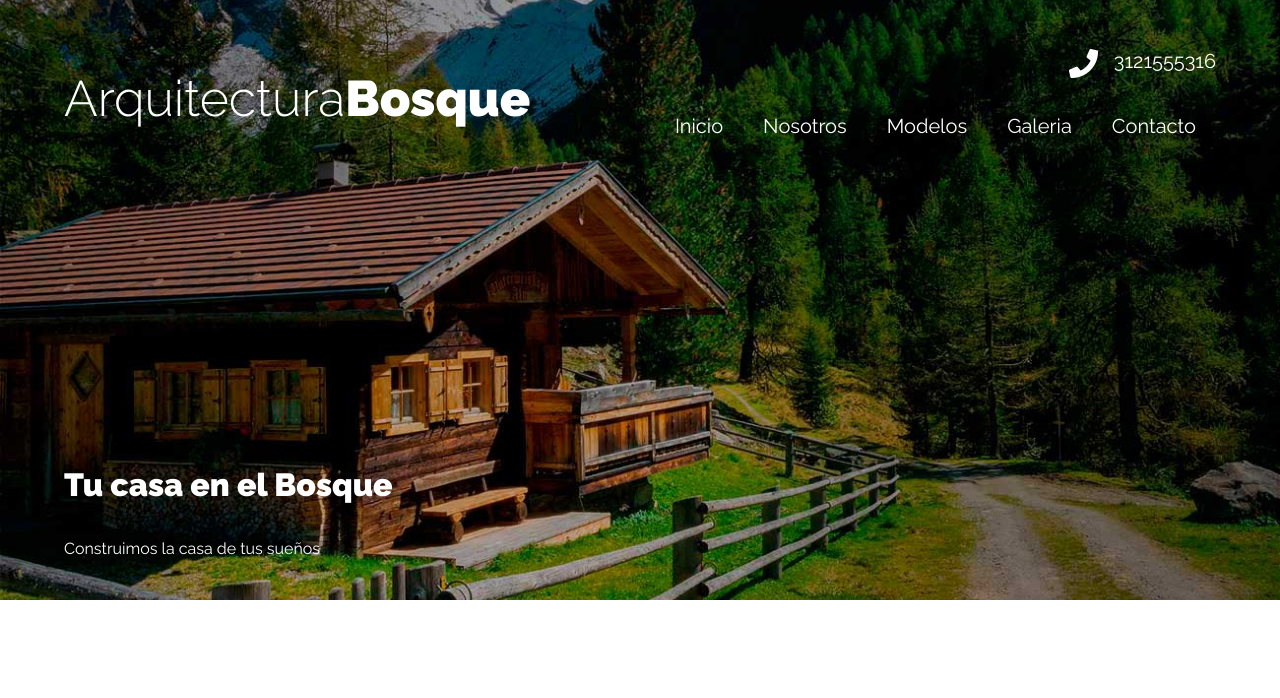
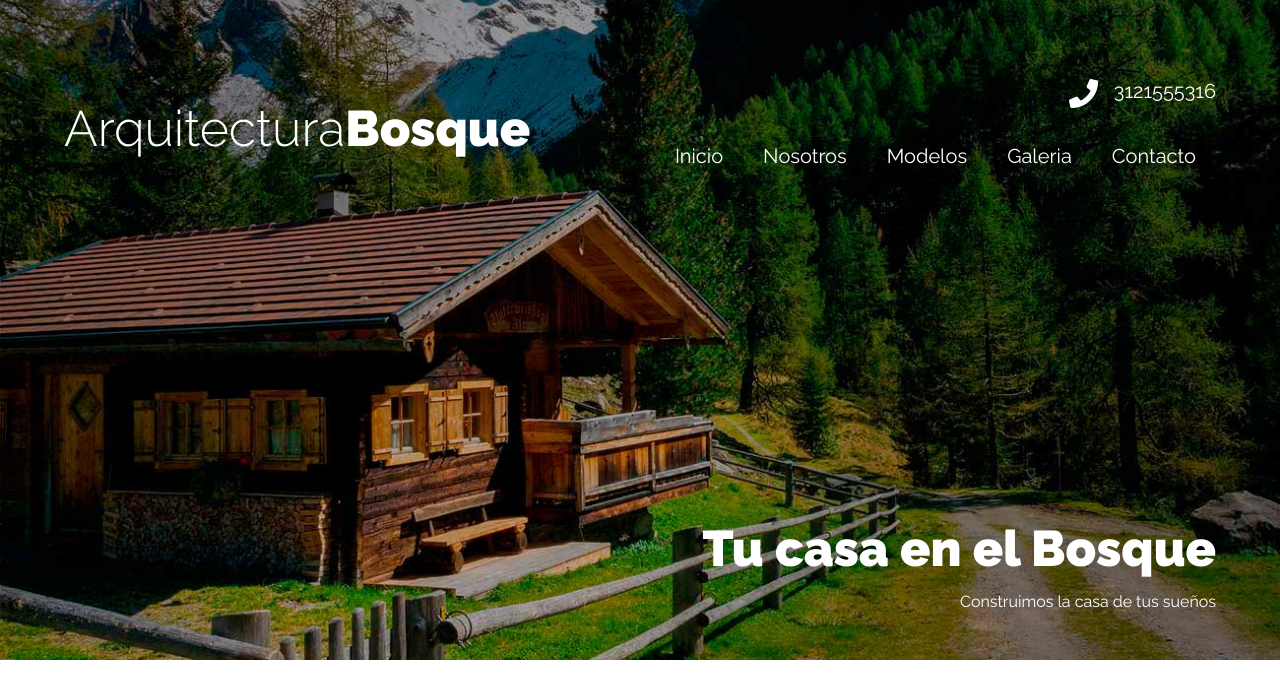
Before and after one commit to Jair-vet/ArquitecturaBosque, a plain HTML site: page index.html in a window 1280 px wide. Drawn offline with Linux system fonts and the light colour scheme.

Commit message:
Dandole Estilos al Slogan en Css

```diff
--- a/css/styles.css
+++ b/css/styles.css
@@ -79,11 +79,7 @@ img{
     background-position: center;
     padding: 5rem 0;
 }
-@media (min-width: 768px) {
-    .header{
-        padding: 2rem 0;
-    }
-}
+
 .contenido-header{
     display: flex;
     flex-direction: column;
@@ -171,3 +167,25 @@ header a {
     color: var(--negro);
     font-weight: 600;
 }
+
+.slogan{
+    text-align: center;
+}
+@media (min-width: 768px) {
+    .slogan{
+        text-align: right;
+    }
+}
+.slogan h1{
+    font-size: 3rem;
+    margin: 0;
+}
+@media (min-width: 768px) {
+    .slogan h1{
+        font-size: 5rem;
+    }
+}
+.slogan p{
+    margin: 0;
+    line-height: 1;
+}
```
